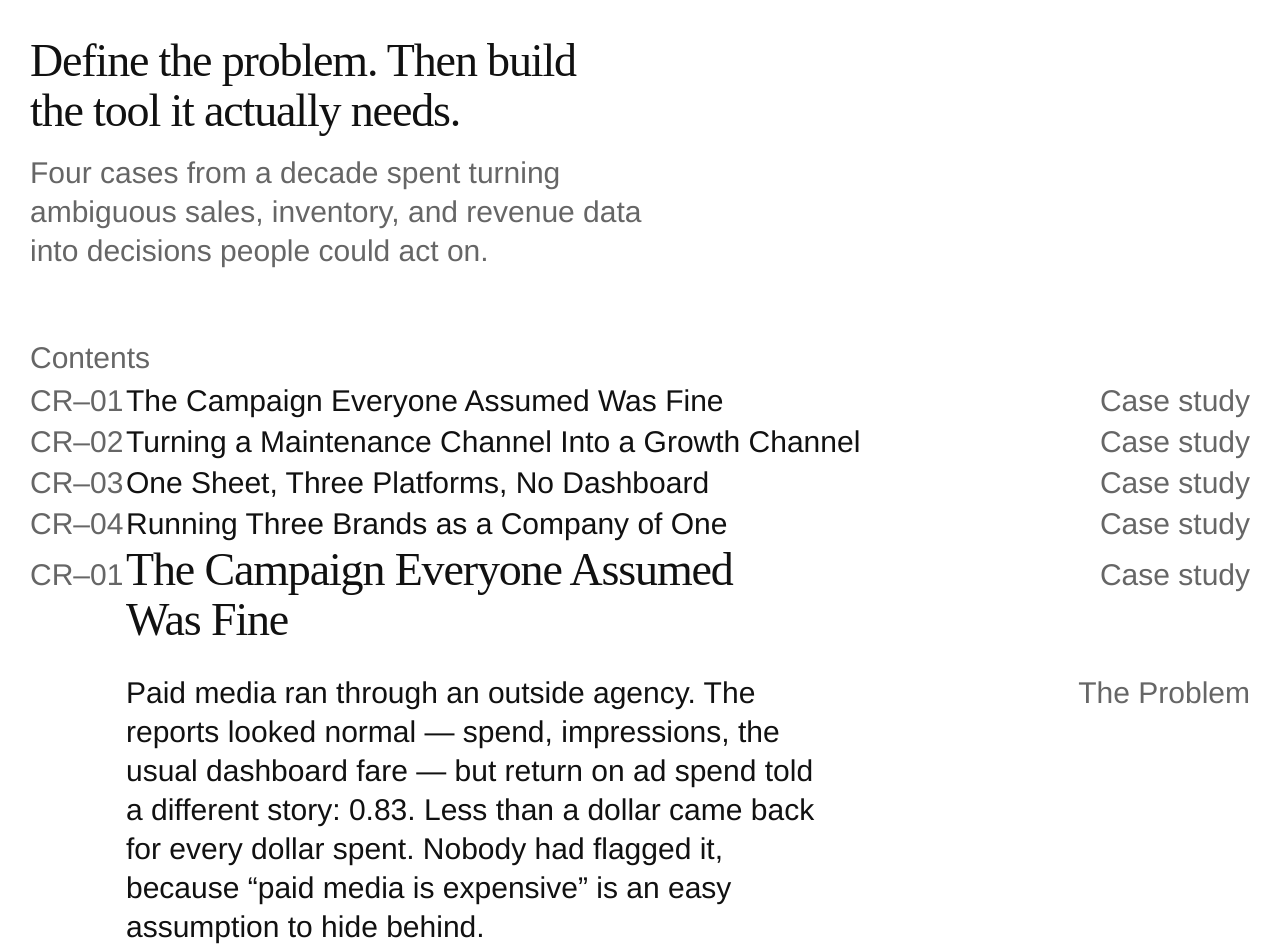
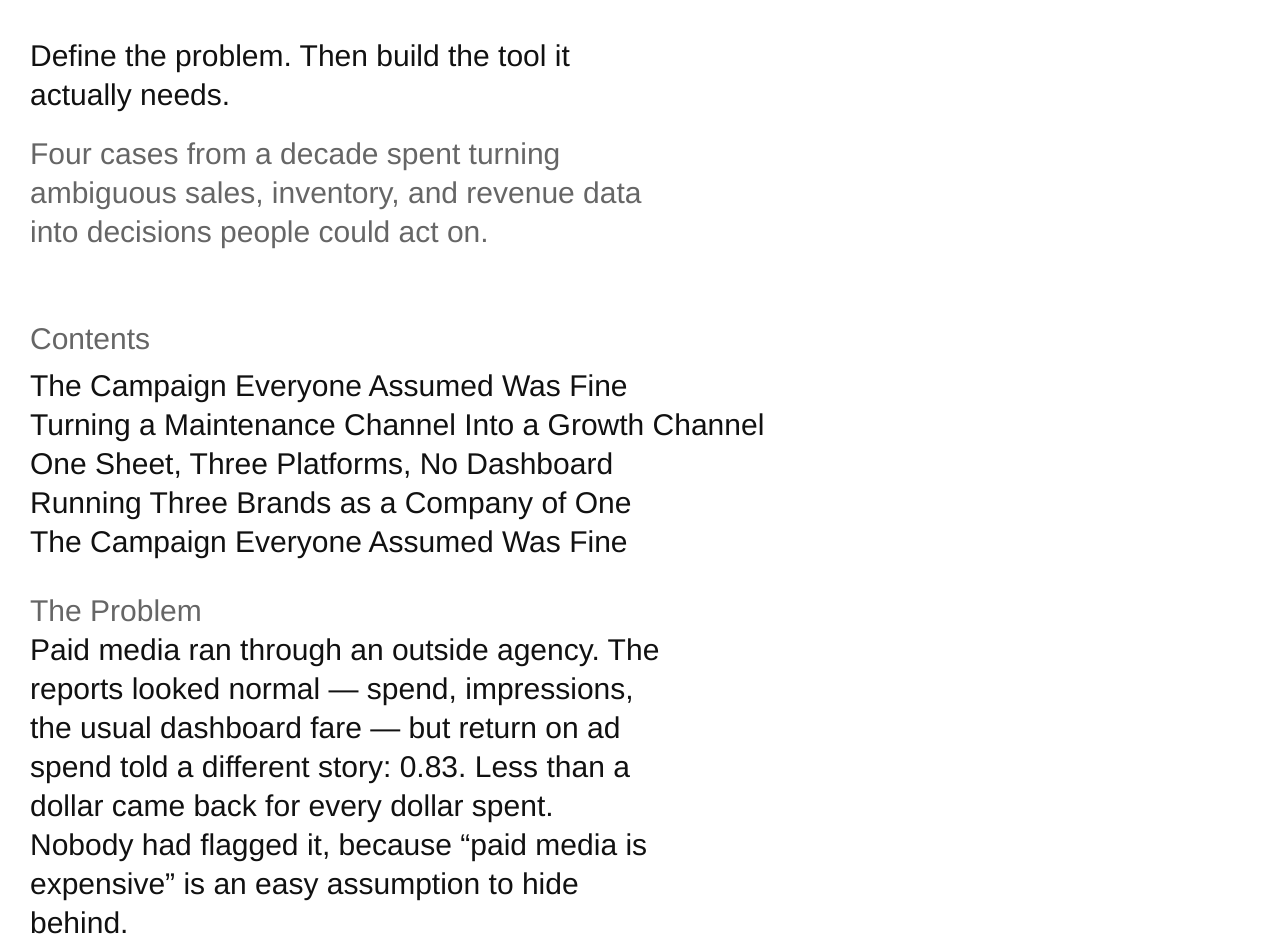
Before and after one commit to pianogoth/christopherparkramos.com, a Next.js app: page / in a window 1280 px wide. Shown: the part 180-1132 px from the top of the page. Built offline with nearby package versions, Linux system fonts and the light colour scheme.

Commit message:
Reduce portfolio to a single typographic system

```diff
--- a/app/globals.css
+++ b/app/globals.css
@@ -5,7 +5,6 @@
   --ink: #111111;
   --secondary: #666666;
   --sans: "Helvetica Neue", Helvetica, Arial, sans-serif;
-  --serif: "Suisse Works", "Suisse Serif", "Iowan Old Style", Baskerville, "Times New Roman", serif;
 }
 
 * { box-sizing: border-box; }
@@ -16,42 +15,33 @@ a:hover { color: var(--secondary); }
 a:focus-visible { outline: 2px solid var(--ink); outline-offset: 4px; }
 ::selection { background: var(--ink); color: var(--paper); }
 .sr-only { position: absolute; width: 1px; height: 1px; padding: 0; margin: -1px; overflow: hidden; clip: rect(0,0,0,0); white-space: nowrap; border: 0; }
-main { width: calc(100% - 60px); margin-left: 30px; padding: 20px 0 52px; }
 
-.site-header { margin: 0 0 40px; }
-.wordmark { display: block; width: fit-content; font-weight: 400; }
+main { width: calc(100% - 60px); max-width: 1080px; margin-left: 30px; padding: 20px 0 52px; }
+.site-header { margin-bottom: 40px; }
+.wordmark { display: block; width: fit-content; }
 .header-meta { margin: 0; color: var(--secondary); }
 .header-meta a:hover { color: var(--ink); }
 
-.hero { max-width: 1120px; margin: 0 0 68px; scroll-margin-top: 20px; }
-.hero h1 { max-width: 25ch; margin: 0; font-family: var(--serif); font-size: 46px; font-weight: 400; letter-spacing: -.025em; line-height: 1.08; }
-.dek { max-width: 38ch; margin: 18px 0 0; color: var(--secondary); }
+.hero { margin: 0 0 68px; scroll-margin-top: 20px; }
+.hero h1, .dek { max-width: 38ch; margin: 0; font: inherit; }
+.dek { margin-top: 20px; color: var(--secondary); }
 
 .contents { margin: 0 0 96px; }
-.contents-label { margin: 0 0 4px; color: var(--secondary); }
+.contents-label { margin: 0 0 8px; color: var(--secondary); }
 .contents ol { margin: 0; padding: 0; list-style: none; }
-.contents li { margin: 0 0 2px; }
-.contents a { display: grid; grid-template-columns: 88px minmax(0, 1fr) 180px; gap: 8px; align-items: baseline; }
-.contents a > span:first-child { color: var(--secondary); white-space: nowrap; }
-.contents strong { min-width: 0; font-weight: 400; line-height: 1.2; }
-.entry-type { color: var(--secondary); text-align: right; }
-.contents a:hover strong { text-decoration: underline; text-decoration-color: var(--secondary); text-decoration-thickness: 3px; text-underline-offset: 3px; }
+.contents li { margin: 0; }
+.contents a:hover { text-decoration: underline; text-decoration-color: var(--secondary); text-decoration-thickness: 3px; text-underline-offset: 3px; }
 
-.case-study { margin: 0 0 112px; scroll-margin-top: 20px; }
-.case-header { display: grid; grid-template-columns: 88px minmax(0, 1fr) 180px; gap: 8px; align-items: baseline; margin: 0 0 28px; }
-.case-number { margin: 0; color: var(--secondary); white-space: nowrap; }
-.case-header h2 { max-width: 30ch; margin: 0; font-family: var(--serif); font-size: 46px; font-weight: 400; letter-spacing: -.025em; line-height: 1.08; }
-.case-header::after { content: "Case study"; color: var(--secondary); text-align: right; }
-.case-body { max-width: none; }
-.case-section { display: grid; grid-template-columns: minmax(0, 1fr) 180px; gap: 28px; align-items: start; margin: 0 0 26px; }
-.case-section h3 { order: 2; margin: 0; color: var(--secondary); font-size: inherit; font-weight: 400; line-height: inherit; text-align: right; }
-.case-copy { order: 1; max-width: 42ch; margin-left: 96px; }
+.case-study { max-width: 38ch; margin: 0 0 112px; scroll-margin-top: 20px; }
+.case-header { margin: 0 0 30px; }
+.case-header h2 { margin: 0; font: inherit; }
+.case-section { margin: 0 0 30px; }
+.case-section h3 { margin: 0; color: var(--secondary); font: inherit; }
 .case-copy p { margin: 0; }
-blockquote { max-width: 28ch; margin: 48px 208px 48px 96px; padding: 0; border: 0; font-family: var(--serif); font-size: 38px; font-weight: 400; letter-spacing: -.018em; line-height: 1.14; }
-blockquote::before { content: none; }
+blockquote { margin: 48px 0; padding: 0; border: 0; font: inherit; }
 
 footer { margin: 150px 0 0; color: var(--secondary); }
-footer > p { max-width: 31ch; margin: 0 0 30px; color: var(--ink); font-family: var(--serif); font-size: 46px; line-height: 1.08; letter-spacing: -.025em; }
+footer > p { max-width: 38ch; margin: 0 0 30px; color: var(--ink); font: inherit; }
 .footer-meta { display: flex; flex-wrap: wrap; gap: 0 8px; }
 .footer-meta > *:not(:last-child)::after { content: ","; }
 .footer-meta a { text-decoration: underline; text-decoration-color: var(--secondary); text-decoration-thickness: 3px; text-underline-offset: 3px; }
@@ -62,17 +52,8 @@ footer > p { max-width: 31ch; margin: 0 0 30px; color: var(--ink); font-family:
   main { width: calc(100% - 32px); margin-left: 16px; padding-top: 14px; }
   .site-header { margin-bottom: 42px; }
   .hero { margin-bottom: 60px; }
-  .hero h1, .case-header h2, footer > p { font-size: 34px; }
   .contents { margin-bottom: 76px; }
-  .contents a { grid-template-columns: 66px minmax(0, 1fr); gap: 6px; margin-bottom: 8px; }
-  .entry-type { display: none; }
   .case-study { margin-bottom: 82px; }
-  .case-header { grid-template-columns: 66px minmax(0, 1fr); gap: 6px; align-items: start; margin-bottom: 30px; }
-  .case-header::after { display: none; }
-  .case-section { grid-template-columns: 1fr; gap: 4px; margin-bottom: 28px; }
-  .case-section h3 { order: 1; text-align: left; }
-  .case-copy { order: 2; margin-left: 0; }
-  blockquote { margin: 42px 0 42px 34px; font-size: 29px; }
   footer { margin-top: 100px; }
 }
 
--- a/app/page.tsx
+++ b/app/page.tsx
@@ -1,14 +1,13 @@
 const cases = [
-  { id: "CR–01", title: "The Campaign Everyone Assumed Was Fine" },
-  { id: "CR–02", title: "Turning a Maintenance Channel Into a Growth Channel" },
-  { id: "CR–03", title: "One Sheet, Three Platforms, No Dashboard" },
-  { id: "CR–04", title: "Running Three Brands as a Company of One" },
+  "The Campaign Everyone Assumed Was Fine",
+  "Turning a Maintenance Channel Into a Growth Channel",
+  "One Sheet, Three Platforms, No Dashboard",
+  "Running Three Brands as a Company of One",
 ];
 
-function CaseHeader({ number, title }: { number: string; title: string }) {
+function CaseHeader({ title }: { title: string }) {
   return (
     <header className="case-header">
-      <p className="case-number">{number}</p>
       <h2>{title}</h2>
     </header>
   );
@@ -41,12 +40,10 @@ export default function Home() {
       <nav className="contents" id="contents" aria-label="Case studies">
         <p className="contents-label">Contents</p>
         <ol>
-          {cases.map((item, index) => (
-            <li key={item.id}>
+          {cases.map((title, index) => (
+            <li key={title}>
               <a href={`#case-${index + 1}`}>
-                <span>{item.id}</span>
-                <strong>{item.title}</strong>
-                <span className="entry-type">Case study</span>
+                {title}
               </a>
             </li>
           ))}
@@ -54,7 +51,7 @@ export default function Home() {
       </nav>
 
       <article className="case-study" id="case-1">
-        <CaseHeader number="CR–01" title="The Campaign Everyone Assumed Was Fine" />
+        <CaseHeader title="The Campaign Everyone Assumed Was Fine" />
         <div className="case-body">
           <Section label="The Problem"><p>Paid media ran through an outside agency. The reports looked normal — spend, impressions, the usual dashboard fare — but return on ad spend told a different story: 0.83. Less than a dollar came back for every dollar spent. Nobody had flagged it, because “paid media is expensive” is an easy assumption to hide behind.</p></Section>
           <Section label="What I Did"><p>Audited the actual campaign structure instead of the summary numbers — targeting, creative rotation, bid strategy — and found the gap between what was being spent and what was actually converting. Rebuilt the strategy and reporting in-house.</p></Section>
@@ -64,7 +61,7 @@ export default function Home() {
       </article>
 
       <article className="case-study" id="case-2">
-        <CaseHeader number="CR–02" title="Turning a Maintenance Channel Into a Growth Channel" />
+        <CaseHeader title="Turning a Maintenance Channel Into a Growth Channel" />
         <div className="case-body">
           <Section label="The Problem"><p>Email was treated the way most retailers treat it: a maintenance channel. Promotions, order updates, the same message to everyone on the list. It generated revenue, but nobody was actively managing it the way they’d manage paid acquisition.</p></Section>
           <Section label="What I Did"><p>Rebuilt it around segmentation and behavioral targeting — what a customer had actually done, not just that they were on a list. Lifecycle automation — welcome flows, post-purchase, win-back — went from an afterthought to a real system, scaling from $33K to $112K on its own.</p></Section>
@@ -74,7 +71,7 @@ export default function Home() {
       </article>
 
       <article className="case-study" id="case-3">
-        <CaseHeader number="CR–03" title="One Sheet, Three Platforms, No Dashboard" />
+        <CaseHeader title="One Sheet, Three Platforms, No Dashboard" />
         <div className="case-body">
           <Section label="The Problem"><p>Performance data lived in three separate systems — Meta Ads Manager, Google Analytics, Shopify — each with its own interface and its own definition of a sale. Getting a straight answer to “how did we do this week” meant three tabs and hand math, every time.</p></Section>
           <Section label="What Ownership Actually Wanted"><p>The obvious fix is a dashboard. I built one early on and it didn’t land — ownership wanted the actual numbers, not a chart standing in for them.</p></Section>
@@ -85,7 +82,7 @@ export default function Home() {
       </article>
 
       <article className="case-study" id="case-4">
-        <CaseHeader number="CR–04" title="Running Three Brands as a Company of One" />
+        <CaseHeader title="Running Three Brands as a Company of One" />
         <div className="case-body">
           <Section label="The Setup"><p>I joined as the first dedicated marketing hire across three brands — XHIBITION, Rule of Next, two:minds — under one roof, each needing a distinct visual and commercial identity, none of them with a dedicated team. Eleven years later, I was still the connective layer between them.</p></Section>
           <Section label="The Actual Job"><p>It was never “do marketing for three brands.” It was building shared infrastructure — reporting cadence, creative production process, e-commerce operations — flexible enough to let each brand keep its own voice without needing its own department. Campaign shoots that became each brand’s highest-performing creative. Executive business reviews synthesizing sales and inventory for global brand partners. Visual identity and packaging maintained as a system, not reinvented per project.</p></Section>
```
Also changed, not shown: 1 other file (tests, documents, lock files or other folders).
